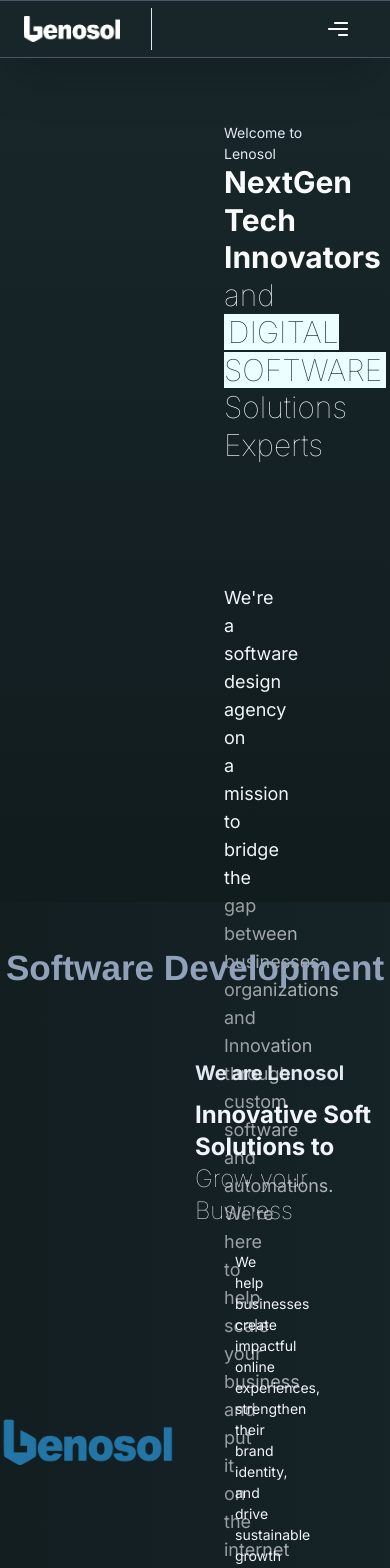
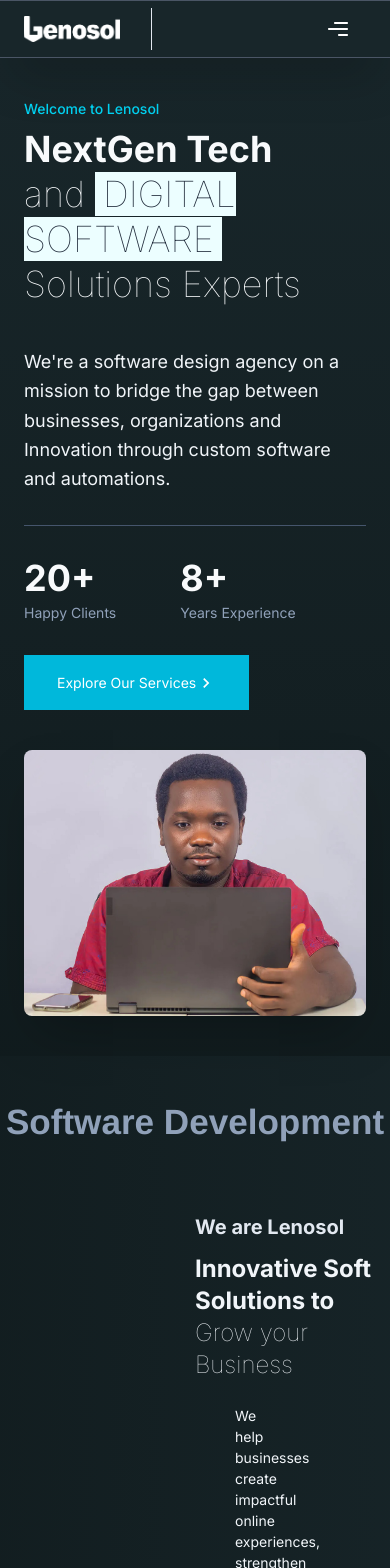
Before and after one commit to AmaduKamara/lenosol.dev, a Next.js app: page / in a window 390 px wide. Shown: the top 1568 px of the page. Built offline with nearby package versions, Linux system fonts and the light colour scheme.

Commit message:
Add responsive styles on the home hero

```diff
--- a/app/components/home-hero.tsx
+++ b/app/components/home-hero.tsx
@@ -1,69 +1,89 @@
+"use client";
+
 import Image from "next/image";
 import Link from "next/link";
 import { MdKeyboardArrowRight } from "react-icons/md";
-
+import { motion } from "framer-motion";
 import amkam from "../images/Amkam.jpg";
 
 const HomeHero = () => {
   return (
-    <section className='h-screen pt-16 pl-56 pr-16 home-hero'>
-      <div>
-        <p className='text-slate-200'>Welcome to Lenosol</p>
-        <h1 className='text-3xl md:text-4xl lg:text-6xl text-slate-50 leading-tight'>
-          <b>NextGen Tech Innovators</b>
-          <p className='font-thin'>
+    <section className='min-h-screen py-10 px-6 md:px-16 lg:px-24 flex flex-col justify-center home-hero bg-[#18262a]'>
+      <motion.div
+        initial={{ opacity: 0, y: 20 }}
+        animate={{ opacity: 1, y: 0 }}
+        transition={{ duration: 0.8 }}
+      >
+        <p className='text-cyan-400 font-medium mb-2'>Welcome to Lenosol</p>
+        <h1 className='text-4xl md:text-5xl lg:text-7xl text-slate-50 leading-tight font-bold'>
+          NextGen Tech <br />
+          <span className='font-thin'>
             and{" "}
-            <span className='bg-cyan-50 text-gray-800 px-1 md:px-2'>
+            <span className='bg-cyan-50 text-gray-800 px-2'>
               DIGITAL SOFTWARE
             </span>{" "}
             Solutions Experts
-          </p>
+          </span>
         </h1>
-      </div>
+      </motion.div>
 
-      <div className='flex gap-5 mt-10'>
-        <div className='w-2/5 pr-24 pt-20'>
-          <p className='text-slate-100 text-lg'>
+      <div className='flex flex-col lg:flex-row gap-10 mt-10 items-center'>
+        {/* Left Content */}
+        <motion.div
+          initial={{ opacity: 0, x: -50 }}
+          animate={{ opacity: 1, x: 0 }}
+          transition={{ duration: 0.8, delay: 0.2 }}
+          className='w-full lg:w-2/5'
+        >
+          <p className='text-slate-100 text-lg leading-relaxed'>
             We&apos;re a software design agency on a mission to bridge the gap
             between businesses, organizations and Innovation through custom
-            software and automations. We&apos;re here to help scale your
-            business and put it on the internet and eventually make you stand
-            out from the crowd.
+            software and automations.
           </p>
 
-          <hr className='my-16 border-slate-500' />
+          <hr className='my-8 border-slate-600' />
 
-          <div className='flex gap-x-24'>
+          <div className='flex gap-16'>
             <div>
-              <h2 className='text-slate-50 text-3xl md:text-5xl lg:text-7xl font-bold mb-2'>
+              <h2 className='text-4xl lg:text-6xl text-slate-50 font-bold mb-1'>
                 20+
               </h2>
-              <p className='text-slate-200'>Happy Clients</p>
+              <p className='text-slate-400'>Happy Clients</p>
             </div>
             <div>
-              <h2 className='text-slate-50 text-3xl md:text-5xl lg:text-7xl font-bold mb-2'>
+              <h2 className='text-4xl lg:text-6xl text-slate-50 font-bold mb-1'>
                 8+
               </h2>
-              <p className='text-slate-200'>Years Experience</p>
+              <p className='text-slate-400'>Years Experience</p>
             </div>
           </div>
 
           <div className='mt-8'>
-            <Link href='/services'>
+            <Link href='/services' className='inline-block'>
               <button
                 type='button'
-                className='flex items-center cursor-pointer py-4 px-6 bg-cyan-500 text-white border border-cyan-500 hover:bg-transparent transition-all ease-in-out duration-300 '
+                className='flex items-center cursor-pointer py-4 px-8 bg-cyan-500 text-white border border-cyan-500 hover:bg-transparent transition-all ease-in-out duration-300'
               >
-                Explore Our Services{" "}
-                <MdKeyboardArrowRight size={20} className='text-white' />
+                Explore Our Services <MdKeyboardArrowRight size={20} />
               </button>
             </Link>
           </div>
-        </div>
+        </motion.div>
 
-        <div className='w-3/5'>
-          <Image src={amkam} alt='Amkam' className='w-full' />
-        </div>
+        {/* Right Image */}
+        <motion.div
+          initial={{ opacity: 0, scale: 0.9 }}
+          animate={{ opacity: 1, scale: 1 }}
+          transition={{ duration: 0.8, delay: 0.4 }}
+          className='w-full lg:w-3/5'
+        >
+          <Image
+            src={amkam}
+            alt='Amkam'
+            className='w-full h-auto rounded-lg shadow-2xl'
+            priority
+          />
+        </motion.div>
       </div>
     </section>
   );
--- a/app/components/navigation-header.tsx
+++ b/app/components/navigation-header.tsx
@@ -107,7 +107,7 @@
             exit={{ x: "100%" }}
             transition={{ type: "spring", damping: 25, stiffness: 200 }}
             // Added flex, flex-col, and items-end to align everything to the right
-            className='lg:hidden fixed top-0 right-0 h-full w-[300px] bg-[#18262a] z-[110] p-10 shadow-2xl flex flex-col items-end'
+            className='lg:hidden fixed top-0 right-0 h-full w-75 bg-[#18262a] z-110 p-10 shadow-2xl flex flex-col items-end'
           >
             <button
               onClick={() => setIsOpen(false)}
```
